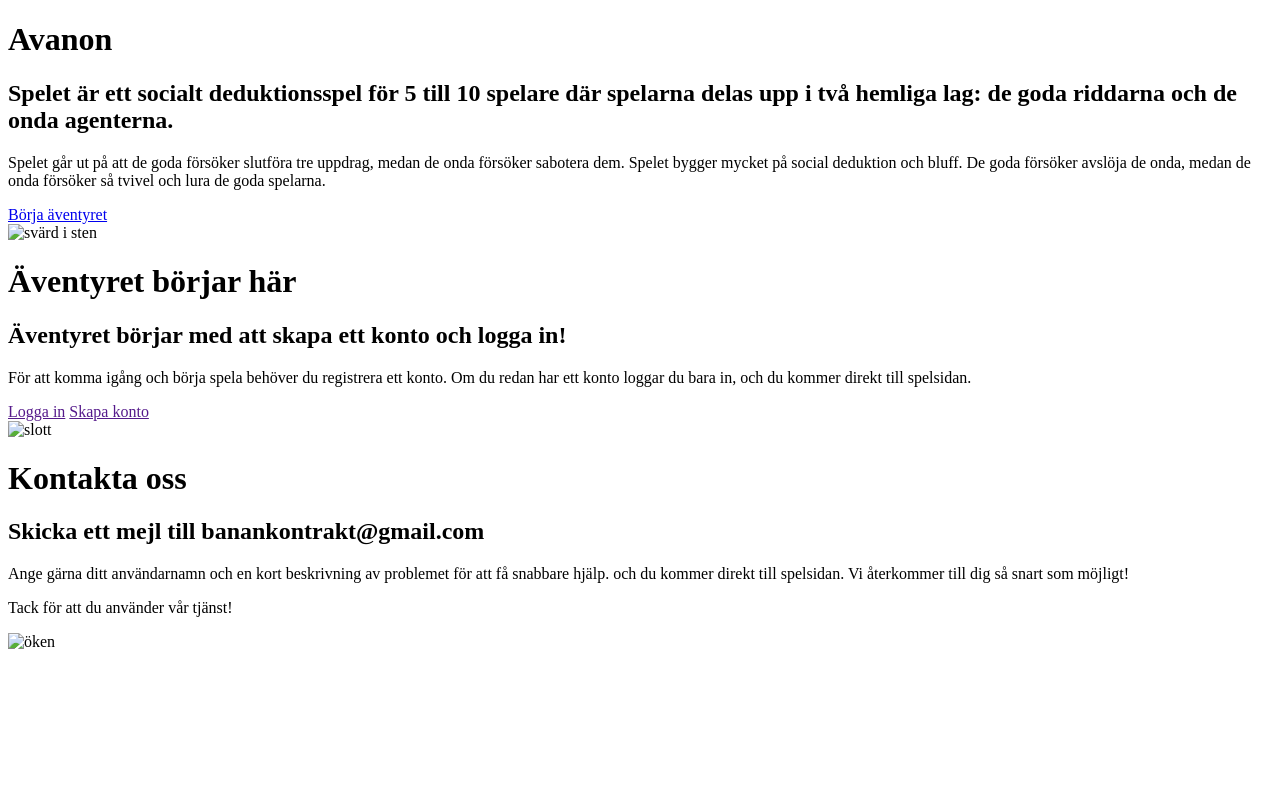
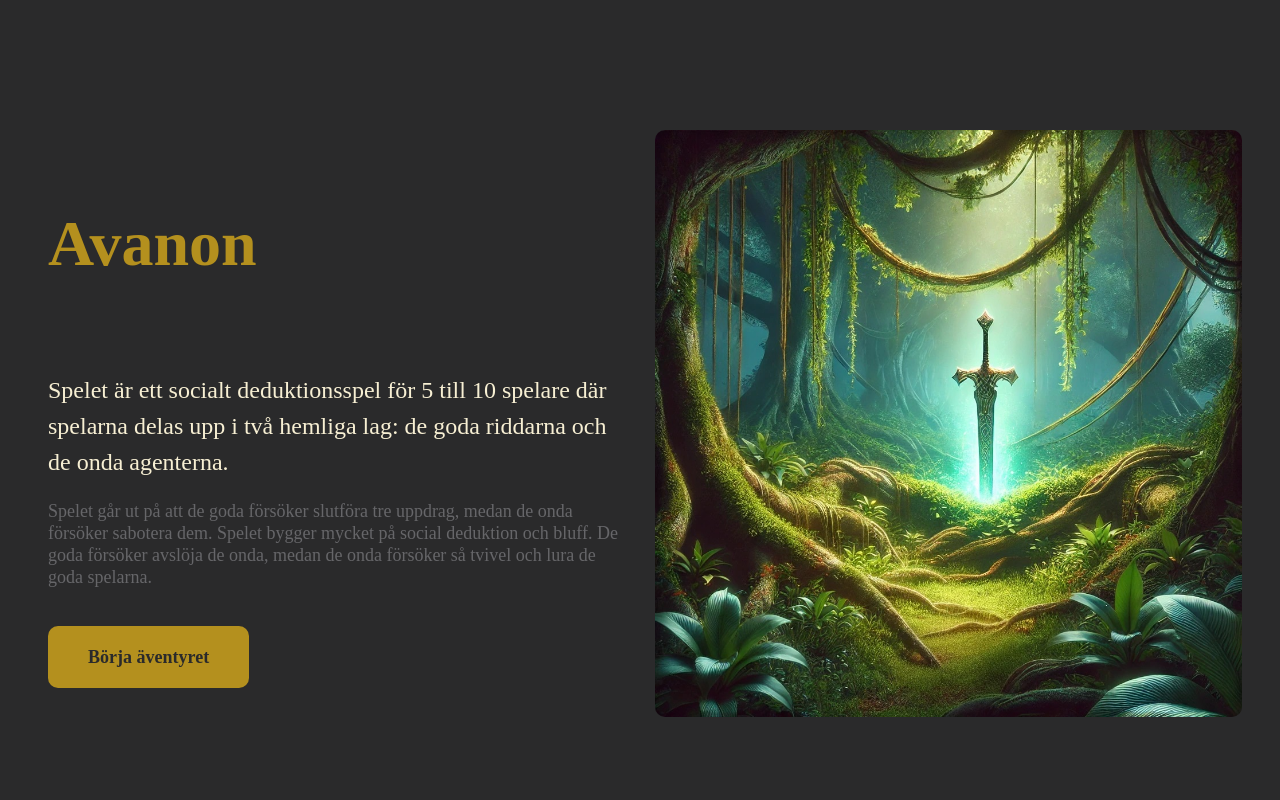
Before and after one commit to Banankontrakt/nummerett, a plain HTML site: page index.html in a window 1280 px wide. Shown: the top 800 px of the page. Drawn offline with Linux system fonts and the light colour scheme; the site is published under a folder, as on GitHub Pages, so addresses that start at the root find nothing.

Commit message:
Update index.html

```diff
--- a/index.html
+++ b/index.html
@@ -4,7 +4,7 @@
     <meta charset="UTF-8">
     <meta name="viewport" content="width=device-width, initial-scale=1.0">
     <title>Document</title>
-    <link rel="stylesheet" href="/styles-css/general.css">
+    <link rel="stylesheet" href="styles-css/general.css">
 </head>
 <body>
     <div class="container">
@@ -22,7 +22,7 @@
             <a href="#start-aventyr">Börja äventyret</a>
         </div>
         <div class="image-content">
-            <img src="/bilderavalon/Swordstone.jpg" alt="svärd i sten">
+            <img src="bilderavalon/Swordstone.jpg" alt="svärd i sten">
         </div>
     </div>
 
@@ -38,7 +38,7 @@
             <a class="secondary-btn" href="">Skapa konto</a>
         </div>
         <div class="image-content">
-            <img src="/bilderavalon/castle.jpg" alt="slott">
+            <img src="bilderavalon/castle.jpg" alt="slott">
         </div>
     </div>
 
@@ -55,9 +55,9 @@
             </p>
         </div>
         <div class="image-content">
-            <img src="/bilderavalon/desert.jpg" alt="öken">
+            <img src="bilderavalon/desert.jpg" alt="öken">
         </div>
     </div>
-    <script src="/scripts-js/scrolleffekt.js"></script>
+    <script src="scripts-js/scrolleffekt.js"></script>
 </body>
 </html>
```
